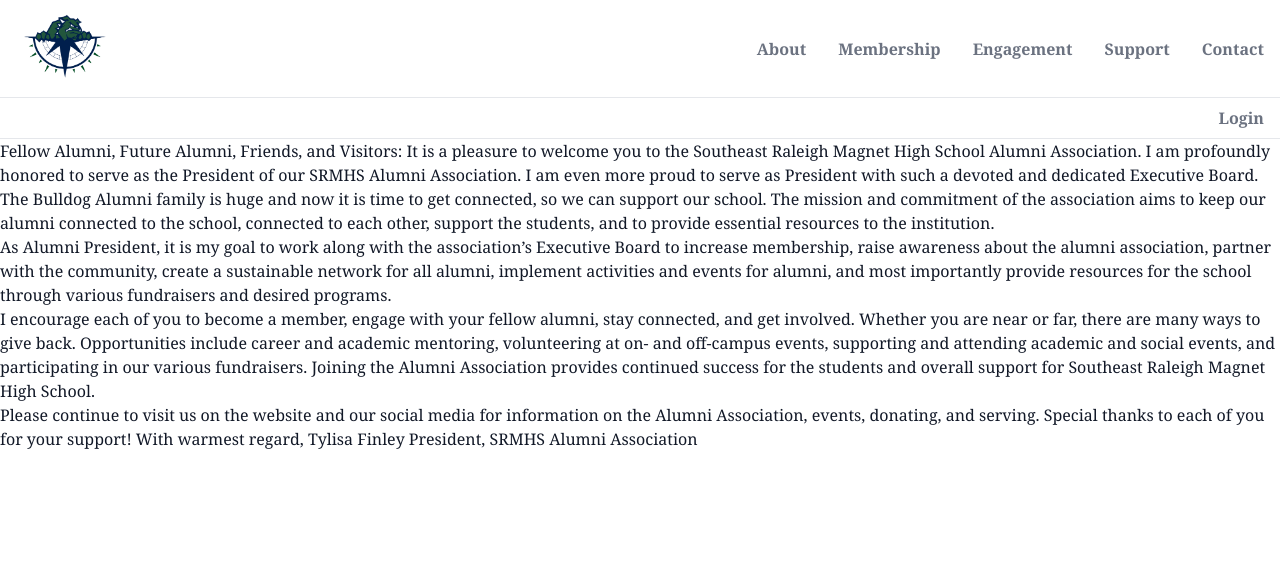
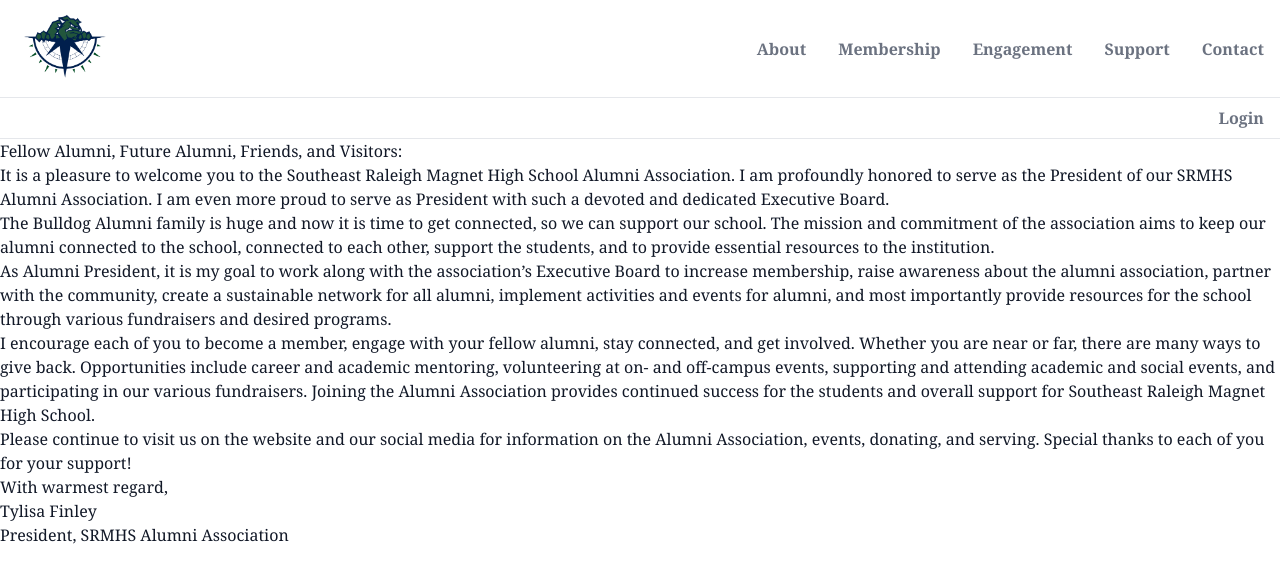
Before and after one commit to philihp/srmhsalumni, a Next.js app: page / in a window 1280 px wide. Shown: the top 580 px of the page. Built offline with nearby package versions, Linux system fonts and the light colour scheme; no server answers; what @tailwindcss/custom-forms, @tailwindcss/typography would draw is missing.

Commit message:
Update index.js

```diff
--- a/pages/index.js
+++ b/pages/index.js
@@ -5,6 +5,8 @@
     <>
       <p>
        Fellow Alumni, Future Alumni, Friends, and Visitors:
+    </p>
+    <p>
         It is a pleasure to welcome you to the Southeast Raleigh Magnet High School
         Alumni Association. I am profoundly honored to serve as the President of our
         SRMHS Alumni Association. I am even more proud to serve as President with
@@ -36,9 +38,14 @@
     Please continue to visit us on the website and our social media for information on
     the Alumni Association, events, donating, and serving.
     Special thanks to each of you for your support!
-
+    </p>
+    <p>
     With warmest regard,
+    </p>
+    <p>
     Tylisa Finley
+    </p>
+    <p>
     President, SRMHS Alumni Association
     </p>
     </>
```
